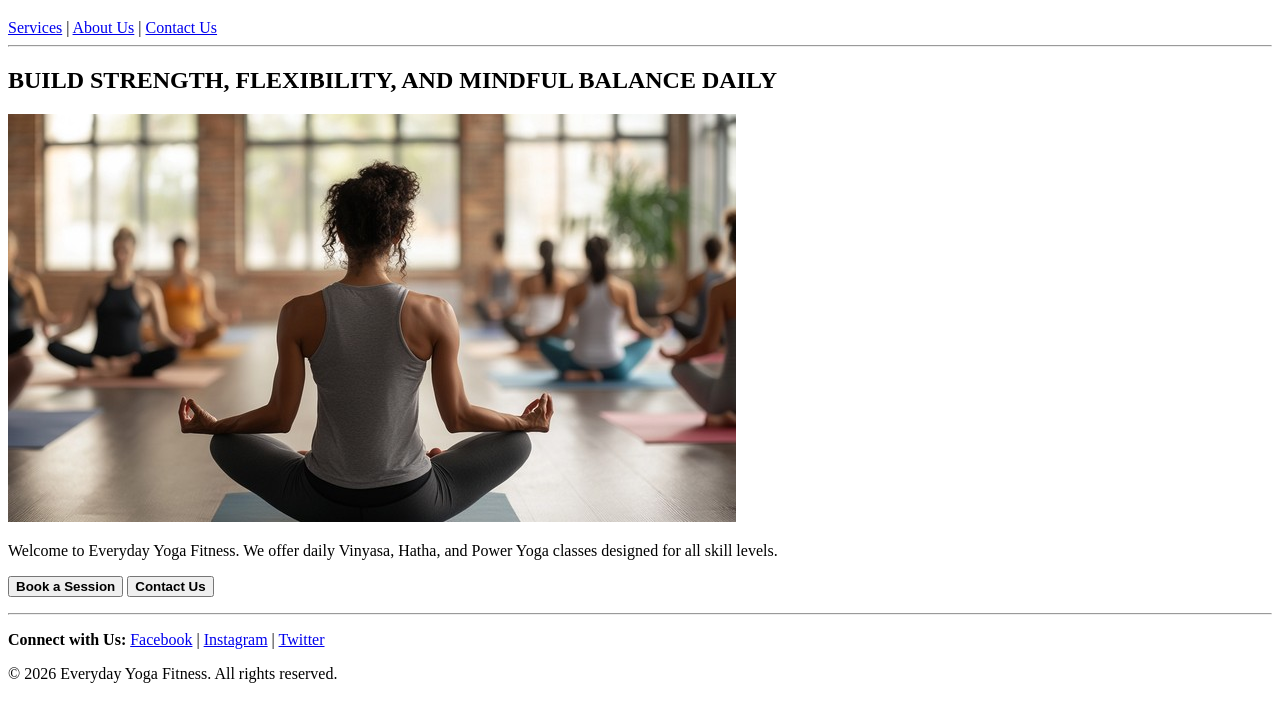
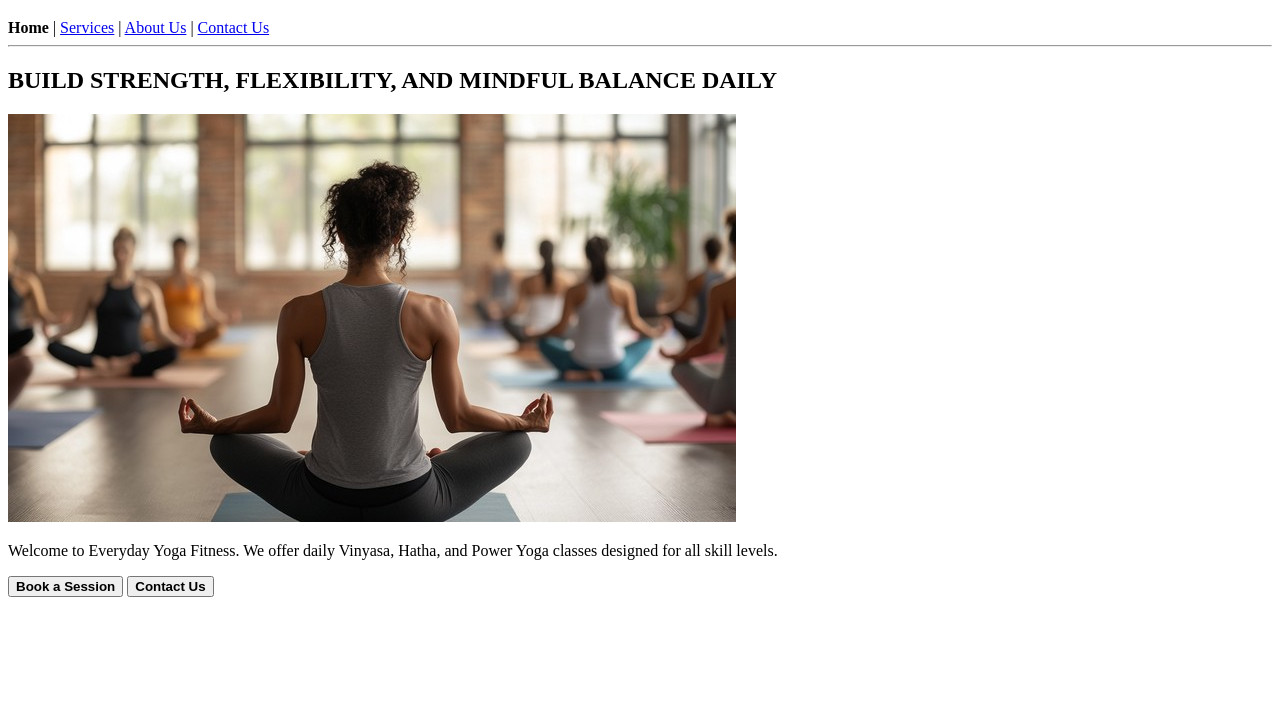
Before and after one commit to MichaelMulwaM/everydayyogafitness, a plain HTML site: page index.html in a window 1280 px wide. Shown: the part 61-782 px from the top of the page. Drawn offline with Linux system fonts and the light colour scheme.

```diff
--- a/index.html
+++ b/index.html
@@ -11,6 +11,7 @@
         <h1>EVERYDAY YOGA Fitness</h1>
 
         <nav>
+            <b>Home</b> |
             <a href="#services.html">Services</a> |
             <a href="aboutus.html">About Us</a> |
             <a href="contactus.html">Contact Us</a>
@@ -36,20 +37,7 @@
 
     </section>
 </main>
-
-<hr>
-
-  <!-- Footer Section  -->
-  <footer>
-    <p>
-      <b>Connect with Us:</b>
-      <a href="https://facebook.com" target="_blank">Facebook</a> |
-      <a href="https://instagram.com" target="_blank">Instagram</a> |
-      <a href="https://twitter.com" target="_blank">Twitter</a>
-    </p>
-    <p>&copy; 2026 Everyday Yoga Fitness. All rights reserved.</p>
-  </footer>
+</body>
 
 
-</body>
 </html>
```
